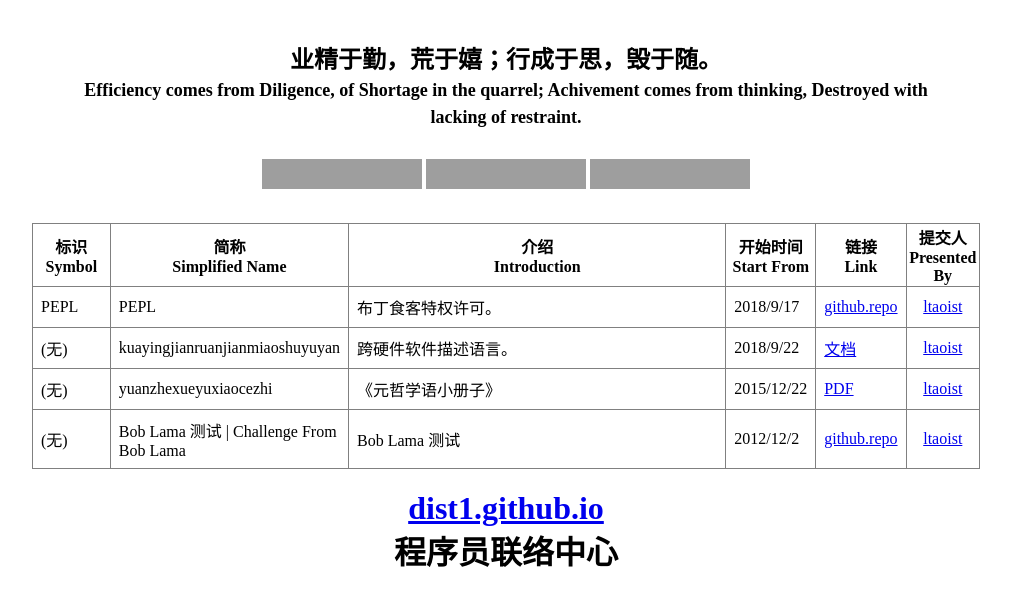
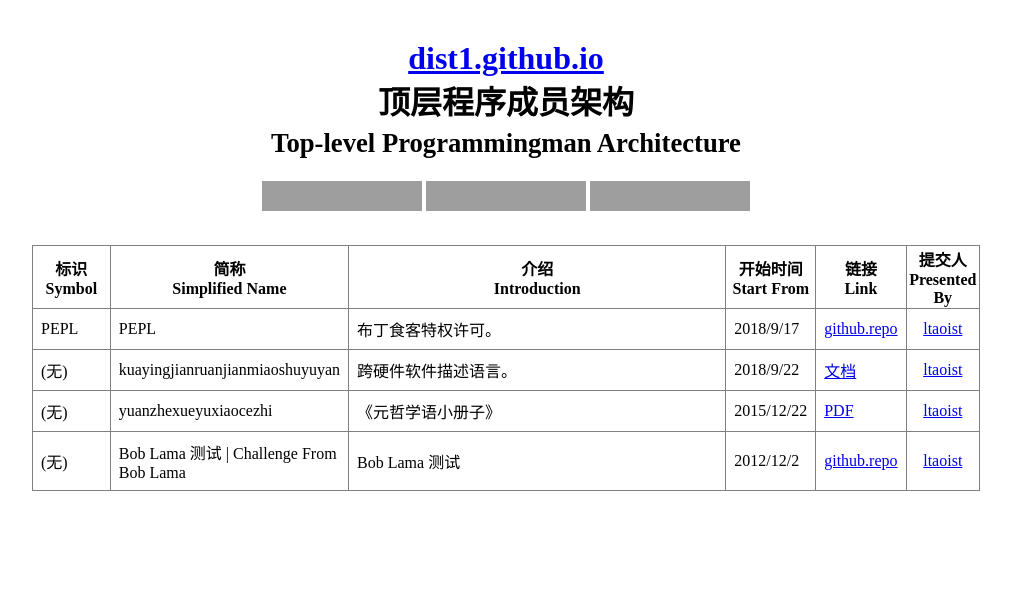
Before and after one commit to HWP-ai/dist1.github.io, a plain HTML site: page index.html in a window 1280 px wide. Shown: the whole page, without its empty margins (134-1145 px from the left). Drawn offline with Linux system fonts and the light colour scheme; grey boxes are pictures that could not be loaded.

Commit message:
index.html

```diff
--- a/index.html
+++ b/index.html
@@ -2,7 +2,7 @@
 <html>
   <head>
     <meta charset="UTF8">
-    <title>程序员联络中心 Programmingman Connecting Center</title>
+    <title>dist1.github.io , 顶层程序员架构 , Top-level Programmingman Architecture</title>
     <style>
 
       .page{
@@ -44,10 +44,7 @@
   <body>
     <div class="page">
 
-      <h2 class="quote">业精于勤，荒于嬉；行成于思，毁于随。
-	<br>
-	<span class="en">Efficiency comes from Diligence, of Shortage in the quarrel; Achivement comes from thinking, Destroyed with lacking of restraint.</span>
-      </h2>
+      <h1 class="logo"><a href="htttps://dist1.github.io">dist1.github.io</a> <br> 顶层程序成员架构 <br> <small> Top-level Programmingman Architecture </small> </h1>
 
       <div class="button">
 	<iframe src="https://ghbtns.com/github-btn.html?user=dist1&repo=dist1.github.io&type=star&count=true&size=large" frameborder="0" scrolling="0" width="160px" height="30px"></iframe>
@@ -126,8 +123,6 @@
 
 	</table>
 
-	<h1 class="logo"><a href="htttps://dist1.github.io">dist1.github.io</a> <br> 程序员联络中心 </h1>
-
       </div>
 
     </div>
```
